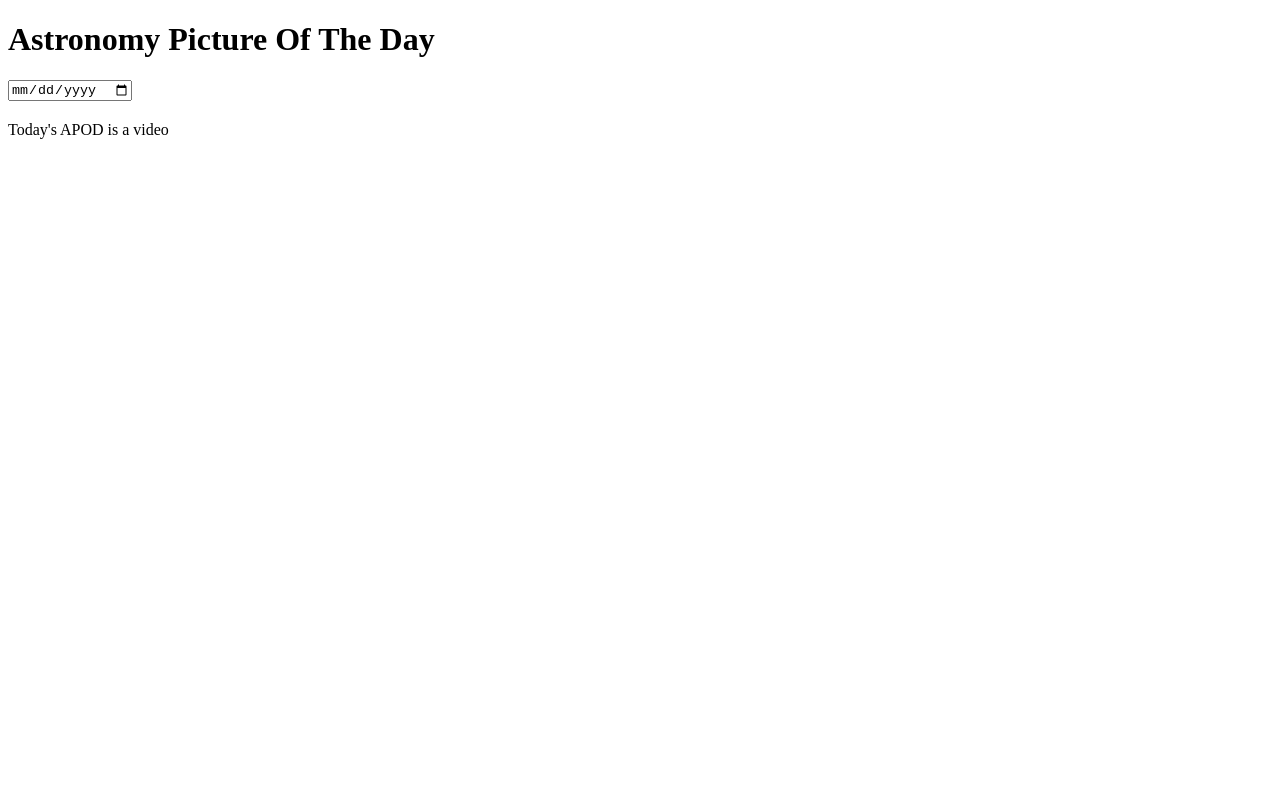
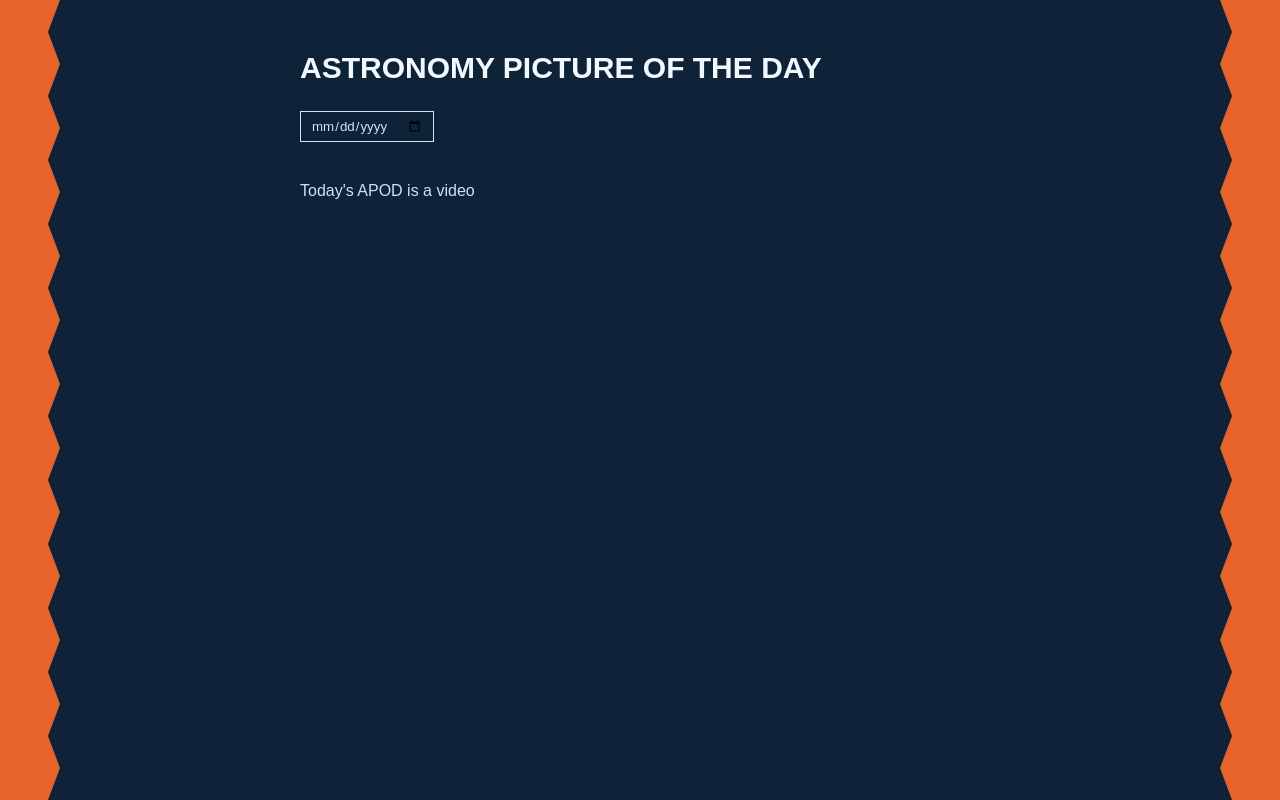
Before and after one commit to Dilip-dhakal/NASA_APOD, a React (Vite) app: page / in a window 1280 px wide. Built offline with nearby package versions, Linux system fonts and the light colour scheme; no server answers.

Commit message:
feat:styled the fetched data

```diff
--- a/src/App.css
+++ b/src/App.css
@@ -1,184 +1,166 @@
-.counter {
-  font-size: 16px;
-  padding: 5px 10px;
-  border-radius: 5px;
-  color: var(--accent);
-  background: var(--accent-bg);
-  border: 2px solid transparent;
-  transition: border-color 0.3s;
-  margin-bottom: 24px;
+body {
+  margin: 0;
+  min-height: 100vh;
+  position: relative;
+  background: #0E2238;
+  color: #CFE3F5;
+  font-family: 'IBM Plex Sans', sans-serif;
+}
 
-  &:hover {
-    border-color: var(--accent-border);
+body::before,
+body::after {
+  content: '';
+  position: fixed;
+  top: 0;
+  bottom: 0;
+  width: 60px;
+  background: #E8622C;
+  z-index: -1;
 }
-  &:focus-visible {
-    outline: 2px solid var(--accent);
-    outline-offset: 2px;
+
+body::before {
+  left: 0;
+  clip-path: polygon(
+    0 0, 100% 0,
+    80% 4%, 100% 8%,
+    80% 12%, 100% 16%,
+    80% 20%, 100% 24%,
+    80% 28%, 100% 32%,
+    80% 36%, 100% 40%,
+    80% 44%, 100% 48%,
+    80% 52%, 100% 56%,
+    80% 60%, 100% 64%,
+    80% 68%, 100% 72%,
+    80% 76%, 100% 80%,
+    80% 84%, 100% 88%,
+    80% 92%, 100% 96%,
+    80% 100%, 0 100%
+  );
+}
+
+body::after {
+  right: 0;
+  clip-path: polygon(
+    100% 0, 0 0,
+    20% 4%, 0 8%,
+    20% 12%, 0 16%,
+    20% 20%, 0 24%,
+    20% 28%, 0 32%,
+    20% 36%, 0 40%,
+    20% 44%, 0 48%,
+    20% 52%, 0 56%,
+    20% 60%, 0 64%,
+    20% 68%, 0 72%,
+    20% 76%, 0 80%,
+    20% 84%, 0 88%,
+    20% 92%, 0 96%,
+    20% 100%, 100% 100%
+  );
+}
+
+@media (max-width: 600px) {
+  body::before,
+  body::after {
+    display: none;
   }
 }
 
-.hero {
-  position: relative;
-
-  .base,
-  .framework,
-  .vite {
-    inset-inline: 0;
+.main {
+  max-width: 680px;
   margin: 0 auto;
+  padding: 48px 100px 80px;
 }
 
-  .base {
-    width: 170px;
-    position: relative;
-    z-index: 0;
-  }
-
-  .framework,
-  .vite {
-    position: absolute;
-  }
-
-  .framework {
-    z-index: 1;
-    top: 34px;
-    height: 28px;
-    transform: perspective(2000px) rotateZ(300deg) rotateX(44deg) rotateY(39deg)
-      scale(1.4);
-  }
-
-  .vite {
-    z-index: 0;
-    top: 107px;
-    height: 26px;
-    width: auto;
-    transform: perspective(2000px) rotateZ(300deg) rotateX(40deg) rotateY(39deg)
-      scale(0.8);
+@media (max-width: 900px) {
+  .main {
+    padding: 48px 24px 80px;
   }
 }
 
-#center {
+.doc-header {
   display: flex;
-  flex-direction: column;
-  gap: 25px;
-  place-content: center;
-  place-items: center;
-  flex-grow: 1;
-
-  @media (max-width: 1024px) {
-    padding: 32px 20px 24px;
-    gap: 18px;
-  }
+  justify-content: space-between;
+  align-items: baseline;
+  border-bottom: 1px solid rgba(207,227,245,0.25);
+  padding-bottom: 12px;
+  margin-bottom: 32px;
 }
 
-#next-steps {
-  display: flex;
-  border-top: 1px solid var(--border);
-  text-align: left;
-
-  & > div {
-    flex: 1 1 0;
-    padding: 32px;
-    @media (max-width: 1024px) {
-      padding: 24px 20px;
-    }
+.eyebrow {
+  font-family: 'Orbitron', sans-serif;
+  font-weight: 700;
+  font-size: 11px;
+  letter-spacing: 0.08em;
+  color: #E8622C;
+  text-transform: uppercase;
 }
 
-  .icon {
-    margin-bottom: 16px;
-    width: 22px;
-    height: 22px;
+.doc-id {
+  font-family: 'Orbitron', sans-serif;
+  font-size: 11px;
+  color: rgba(207,227,245,0.5);
 }
 
-  @media (max-width: 1024px) {
-    flex-direction: column;
-    text-align: center;
-  }
+.main h1 {
+  font-family: 'Orbitron', sans-serif;
+  font-weight: 900;
+  font-size: clamp(20px, 4vw, 30px);
+  line-height: 1.3;
+  margin: 0 0 24px;
+  color: #F2F8FF;
+  text-transform: uppercase;
 }
 
-#docs {
-  border-right: 1px solid var(--border);
-
-  @media (max-width: 1024px) {
-    border-right: none;
-    border-bottom: 1px solid var(--border);
-  }
+.media-frame {
+  border: 1px solid rgba(207,227,245,0.3);
+  background: rgba(14,34,56,0.6);
+  margin-bottom: 12px;
 }
 
-#next-steps ul {
-  list-style: none;
-  padding: 0;
-  display: flex;
-  gap: 8px;
-  margin: 32px 0 0;
-
-  .logo {
-    height: 18px;
+.media-frame img,
+.media-frame video {
+  display: block;
+  width: 100%;
+  height: auto;
 }
 
-  a {
-    color: var(--text-h);
-    font-size: 16px;
-    border-radius: 6px;
-    background: var(--social-bg);
-    display: flex;
-    padding: 6px 12px;
-    align-items: center;
-    gap: 8px;
-    text-decoration: none;
-    transition: box-shadow 0.3s;
-
-    &:hover {
-      box-shadow: var(--shadow);
-    }
-    .button-icon {
-      height: 18px;
-      width: 18px;
-    }
+.fig-label {
+  font-family: 'Orbitron', sans-serif;
+  font-size: 10px;
+  color: rgba(207,227,245,0.5);
+  letter-spacing: 0.05em;
+  margin-bottom: 20px;
 }
 
-  @media (max-width: 1024px) {
-    margin-top: 20px;
-    flex-wrap: wrap;
-    justify-content: center;
-
-    li {
-      flex: 1 1 calc(50% - 8px);
+.explanation {
+  font-size: 15px;
+  line-height: 1.75;
+  color: rgba(207,227,245,0.85);
 }
 
-    a {
-      width: 100%;
-      justify-content: center;
-      box-sizing: border-box;
-    }
-  }
+.state-message {
+  font-family: 'Orbitron', sans-serif;
+  color: rgba(207,227,245,0.6);
+  text-align: center;
+  padding: 120px 24px;
+  font-size: 12px;
+  letter-spacing: 0.05em;
 }
 
-#spacer {
-  height: 88px;
-  border-top: 1px solid var(--border);
-  @media (max-width: 1024px) {
-    height: 48px;
-  }
+input[type="date"] {
+  background: transparent;
+  border: 1px solid #CFE3F5;
+  color: #CFE3F5;
+  padding: 6px 10px;
+  margin-bottom: 20px;
+  font-family: 'IBM Plex Sans', sans-serif;
 }
 
-.ticks {
-  position: relative;
-  width: 100%;
-
-  &::before,
-  &::after {
-    content: '';
-    position: absolute;
-    top: -4.5px;
-    border: 5px solid transparent;
+.main a {
+  color: #E8622C;
+  text-decoration: none;
+  border: 1px solid #E8622C;
+  padding: 6px 12px;
+  display: inline-block;
+  margin-top: 12px;
 }
-
-  &::before {
-    left: 0;
-    border-left-color: var(--border);
-  }
-  &::after {
-    right: 0;
-    border-right-color: var(--border);
-  }
-}
```
Lines whose indentation alone changed are shown as unchanged.
